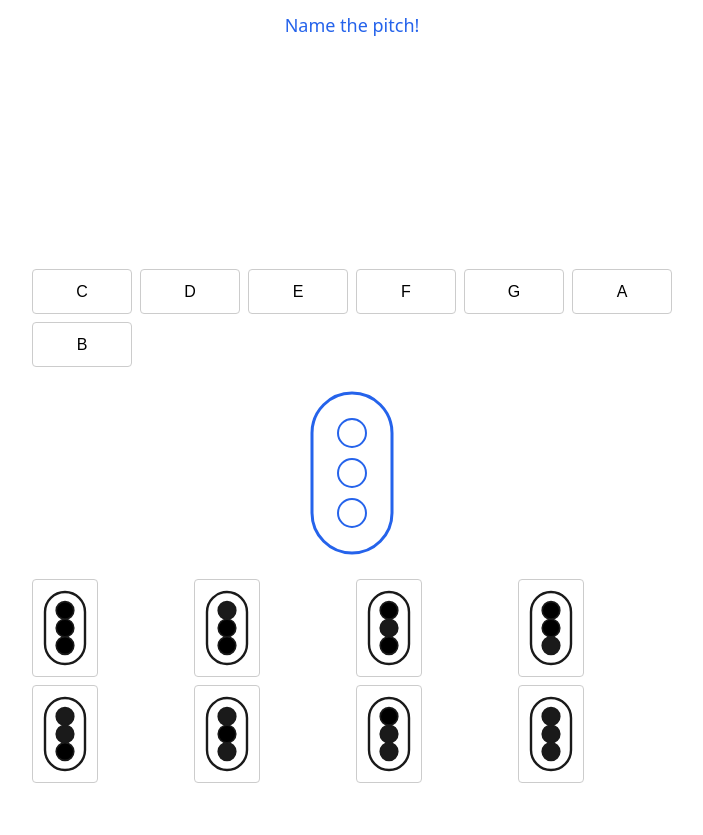
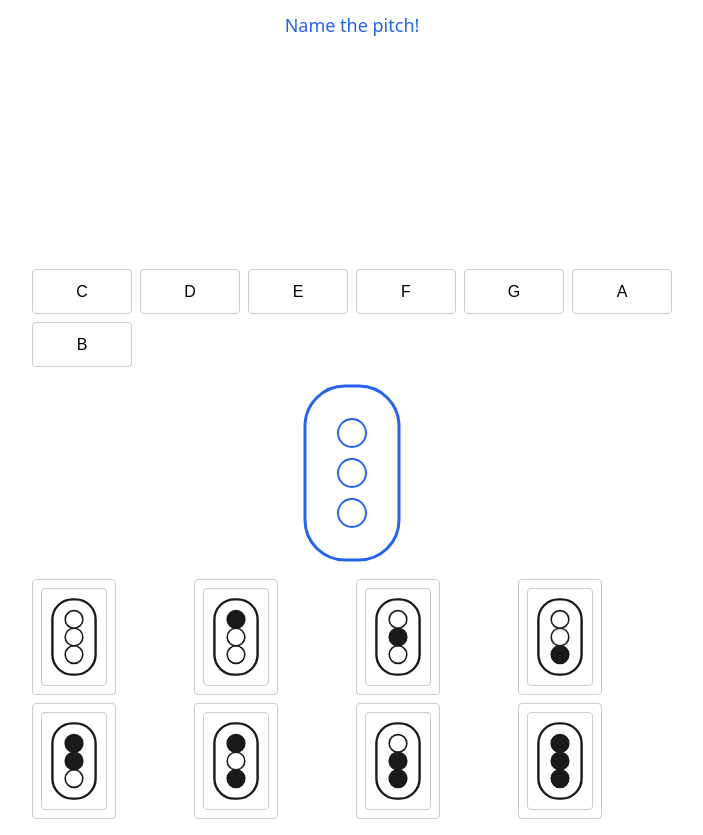
Before and after one commit to rolfea/frequency-friend, a website with bundled scripts: page index.html in a window 1280 px wide. Shown: the part 87-922 px from the top of the page, without its empty margins (288-991 px from the left). Before the commit the page ends 886 px from the top, so only its background shows below. Built offline with nearby package versions, Linux system fonts and the light colour scheme; what ts-fsrs, vexflow would draw is missing.

Commit message:
feat: show fingering options as pictographs without numeric labels
- Remove numeric valve labels from fingering diagram and option buttons
- Extract shared renderFingeringSvg() helper to keep pictograph shape DRY
- Update fingeringOptions label generation to reuse formatFingering
- Remove unused .fingering-diagram__label CSS rule

```diff
--- a/src/components/fingering-diagram.ts
+++ b/src/components/fingering-diagram.ts
@@ -1,23 +1,23 @@
 import type { Fingering } from '../domain/fingering.js';
+import { renderFingeringSvg } from './fingering-svg.js';
+
+const DIAGRAM_PROPS = {
+  width: 100,
+  height: 180,
+  casingRx: 40,
+  casingRy: 40,
+  casingStroke: 3,
+  valveRadius: 14,
+  valveStroke: 2,
+  valveCy: [50, 90, 130] as [number, number, number],
+  classPrefix: 'fingering-diagram',
+};
 
 class FingeringDiagram extends HTMLElement {
   private valves: SVGCircleElement[] = [];
 
   connectedCallback(): void {
-    this.innerHTML = `
-      <svg class="fingering-diagram" viewBox="0 0 100 180" xmlns="http://www.w3.org/2000/svg">
-        <rect x="10" y="10" width="80" height="160" rx="40" ry="40"
-          class="fingering-diagram__casing" fill="none" stroke="currentColor" stroke-width="3" />
-        <g class="fingering-diagram__valves">
-          <circle cx="50" cy="50" r="14" class="fingering-diagram__valve" />
-          <circle cx="50" cy="90" r="14" class="fingering-diagram__valve" />
-          <circle cx="50" cy="130" r="14" class="fingering-diagram__valve" />
-        </g>
-        <text x="50" y="54" text-anchor="middle" class="fingering-diagram__label" font-size="14">1</text>
-        <text x="50" y="94" text-anchor="middle" class="fingering-diagram__label" font-size="14">2</text>
-        <text x="50" y="134" text-anchor="middle" class="fingering-diagram__label" font-size="14">3</text>
-      </svg>
-    `;
+    this.innerHTML = renderFingeringSvg([0, 0, 0], DIAGRAM_PROPS);
     this.valves = Array.from(this.querySelectorAll('.fingering-diagram__valve'));
     this.setFingering([0, 0, 0]);
   }
--- a/src/components/fingering-option.ts
+++ b/src/components/fingering-option.ts
@@ -1,4 +1,17 @@
 import type { Fingering } from '../domain/fingering.js';
+import { renderFingeringSvg } from './fingering-svg.js';
+
+const OPTION_PROPS = {
+  width: 60,
+  height: 100,
+  casingRx: 25,
+  casingRy: 25,
+  casingStroke: 3,
+  valveRadius: 11,
+  valveStroke: 2,
+  valveCy: [28, 50, 72] as [number, number, number],
+  classPrefix: 'fingering-option',
+};
 
 class FingeringOption extends HTMLElement {
   private valves: Fingering = [0, 0, 0];
@@ -20,20 +33,10 @@ class FingeringOption extends HTMLElement {
   }
 
   private render(): void {
-    const [v1, v2, v3] = this.valves;
-    const ariaLabel = this.label || `Valves ${this.valves.join('-')}`;
+    const ariaLabel = this.label || (this.valves.every((v) => v === 0) ? 'Open' : 'Pressed valves');
     this.innerHTML = `
       <button type="button" class="fingering-option" aria-label="${ariaLabel}">
-        <svg class="fingering-option__svg" viewBox="0 0 60 100" xmlns="http://www.w3.org/2000/svg">
-          <rect x="5" y="5" width="50" height="90" rx="25" ry="25"
-            class="fingering-option__casing" fill="none" stroke="currentColor" stroke-width="3" />
-          <circle cx="30" cy="28" r="11"
-            class="fingering-option__valve ${v1 ? 'fingering-option__valve--pressed' : ''}" />
-          <circle cx="30" cy="50" r="11"
-            class="fingering-option__valve ${v2 ? 'fingering-option__valve--pressed' : ''}" />
-          <circle cx="30" cy="72" r="11"
-            class="fingering-option__valve ${v3 ? 'fingering-option__valve--pressed' : ''}" />
-        </svg>
+        ${renderFingeringSvg(this.valves, OPTION_PROPS)}
       </button>
     `;
     this.querySelector('button')!.addEventListener('click', () => {
--- /dev/null
+++ b/src/components/fingering-svg.ts
@@ -0,0 +1,35 @@
+import type { Fingering } from '../domain/fingering.js';
+
+export interface FingeringSvgProps {
+  width: number;
+  height: number;
+  casingRx: number;
+  casingRy: number;
+  casingStroke: number;
+  valveRadius: number;
+  valveStroke: number;
+  valveCy: [number, number, number];
+  classPrefix: string;
+}
+
+export function renderFingeringSvg(valves: Fingering, props: FingeringSvgProps): string {
+  const cx = props.width / 2;
+  const stroke = props.casingStroke;
+  const casingW = props.width - stroke * 2;
+  const casingH = props.height - stroke * 2;
+
+  const valveCircles = props.valveCy
+    .map(
+      (cy, i) =>
+        `<circle cx="${cx}" cy="${cy}" r="${props.valveRadius}" fill="none"\n          class="${props.classPrefix}__valve ${valves[i] ? `${props.classPrefix}__valve--pressed` : ''}"\n          stroke="currentColor" stroke-width="${props.valveStroke}" />`,
+    )
+    .join('\n');
+
+  return `
+    <svg class="${props.classPrefix} ${props.classPrefix}__svg" viewBox="0 0 ${props.width} ${props.height}" xmlns="http://www.w3.org/2000/svg">
+      <rect x="${stroke}" y="${stroke}" width="${casingW}" height="${casingH}" rx="${props.casingRx}" ry="${props.casingRy}"
+        class="${props.classPrefix}__casing" fill="none" stroke="currentColor" stroke-width="${stroke}" />
+      ${valveCircles}
+    </svg>
+  `.trim();
+}
--- a/src/domain/fingering.ts
+++ b/src/domain/fingering.ts
@@ -55,6 +55,6 @@ export function fingeringOptions(): FingeringOption[] {
   ];
   return combinations.map((valves) => ({
     valves,
-    label: formatFingering(valves),
+    label: formatFingering(valves) === 'Open' ? 'Open' : '',
   }));
 }
--- a/style.css
+++ b/style.css
@@ -142,11 +142,6 @@ body {
   fill: currentColor;
 }
 
-.fingering-diagram__label {
-  fill: #fff;
-  pointer-events: none;
-}
-
 .fingering-options__grid {
   display: grid;
   grid-template-columns: repeat(auto-fit, minmax(70px, 1fr));
```
Also changed, not shown: src/domain/fingering.test.ts (+4 -3 lines).
